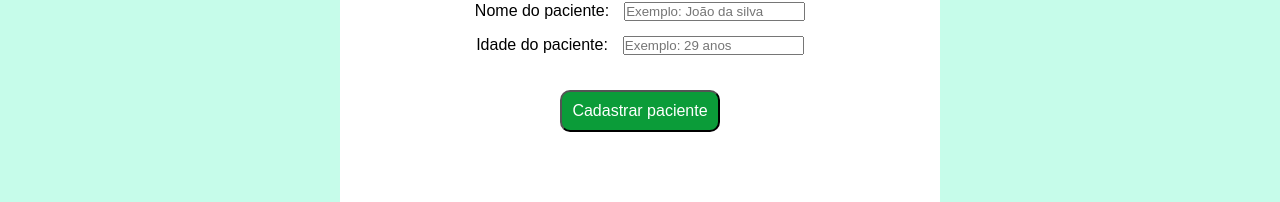
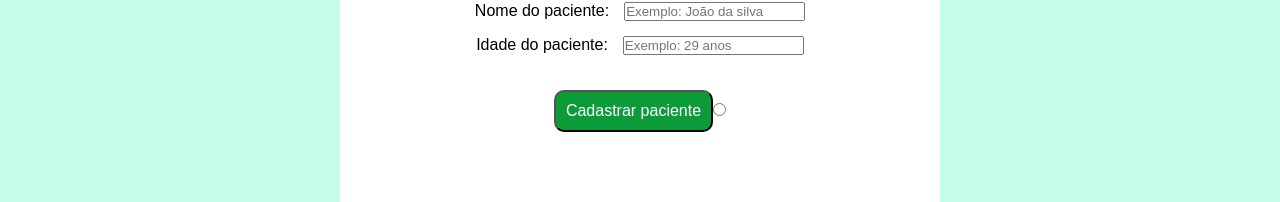
Before and after one commit to Henriqueisaias/Projeto_manchester, a React (Vite) app in the folder front/manchester_front/: page / in a window 1280 px wide. Shown: the part 138-340 px from the top of the page. Built offline with nearby package versions, Linux system fonts and the light colour scheme.

Commit message:
subindo form

```diff
--- a/front/manchester_front/src/components/Form.jsx
+++ b/front/manchester_front/src/components/Form.jsx
@@ -16,7 +16,10 @@ export const Form = () => {
                     <label htmlFor="age">Idade do paciente:</label>
                     <input type="Number" name="age" placeholder="Exemplo: 29 anos" min={1} required/>
                 </div>
-                <div className={styles.submit}><input className={styles.button} type="submit" value={"Cadastrar paciente"} max={150}/></div>
+                <div className={styles.submit}><input className={styles.button} type="submit" value={"Cadastrar paciente"} max={150}/>
+                <label htmlFor="risco"><input type="radio" value="alto"/></label>
+
+                </div>
             </form>
         </div>
     )
```
